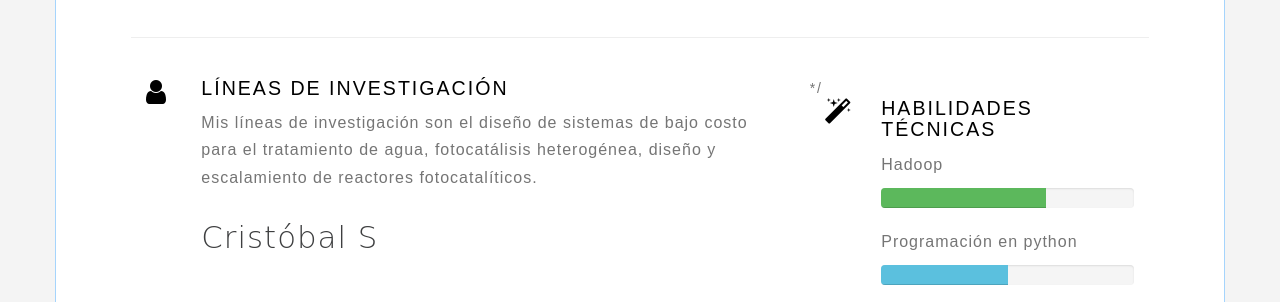
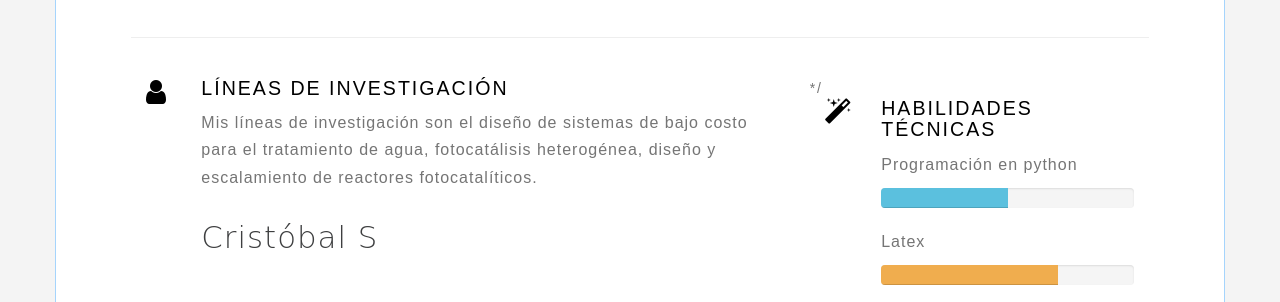
Before and after one commit to css-umar/css-umar.github.io, a plain HTML site: page index.html in a window 1280 px wide. Shown: the part 482-784 px from the top of the page. Drawn offline with nearby package versions, Linux system fonts and the light colour scheme; a script that the page names is missing; a web font is replaced by a local one.

Commit message:
Update index.html

```diff
--- a/index.html
+++ b/index.html
@@ -205,14 +205,6 @@
                 <div class="col-sm-11 col-md-10">
                     <h3 class="mobmid">Habilidades técnicas </h3>
 
-                    <p>Hadoop</p>
-                    <div class="progress">
-                        <div class="progress-bar progress-bar-success" role="progressbar" aria-valuenow="65" aria-valuemin="0" aria-valuemax="100" style="width: 65%">
-                            <span class="sr-only">65% Complete (success)</span>
-                        </div>
-                    </div><!--skill end-->
-
-
                     <p>Programación en python</p>
                     <div class="progress">
                         <div class="progress-bar progress-bar-info" role="progressbar" aria-valuenow="50" aria-valuemin="0" aria-valuemax="100" style="width: 50%">
@@ -232,10 +224,10 @@
             <hr>
 
             <div class="row mobmid">
-                <div class="col-sm-1 col-md-2">
+						<div class="col-sm-1 col-md-2">
                     <span class="secicon fa fa-trophy"></span>
                 </div><!--icon end-->
-
+<!--
                 <div class="col-sm-11 col-md-10 ">
                     <h3>Acheivements</h3>
 
@@ -246,17 +238,20 @@
                     </div>
                     <!--1st award end-->
 
+
+<!--
                     <div class="award">
                         <h4>GATE Exam</h4>
                         <p class="sub"><a href="">2013</a></p>
                         <p>Qualified in GATE exam during 2013 in the stream of Computer Science &amp; Engineering</p>
                     </div><!--1st award end-->
-
+<!--
                     <div class="Best Faculty Award">
                         <h4>Faculty Award</h4>
                         <p>Awarded as Best Faculty in QIS Institute of Technology</p>
                     </div>
                 </div><!--awards end-->
+
 
             </div>
 
```
